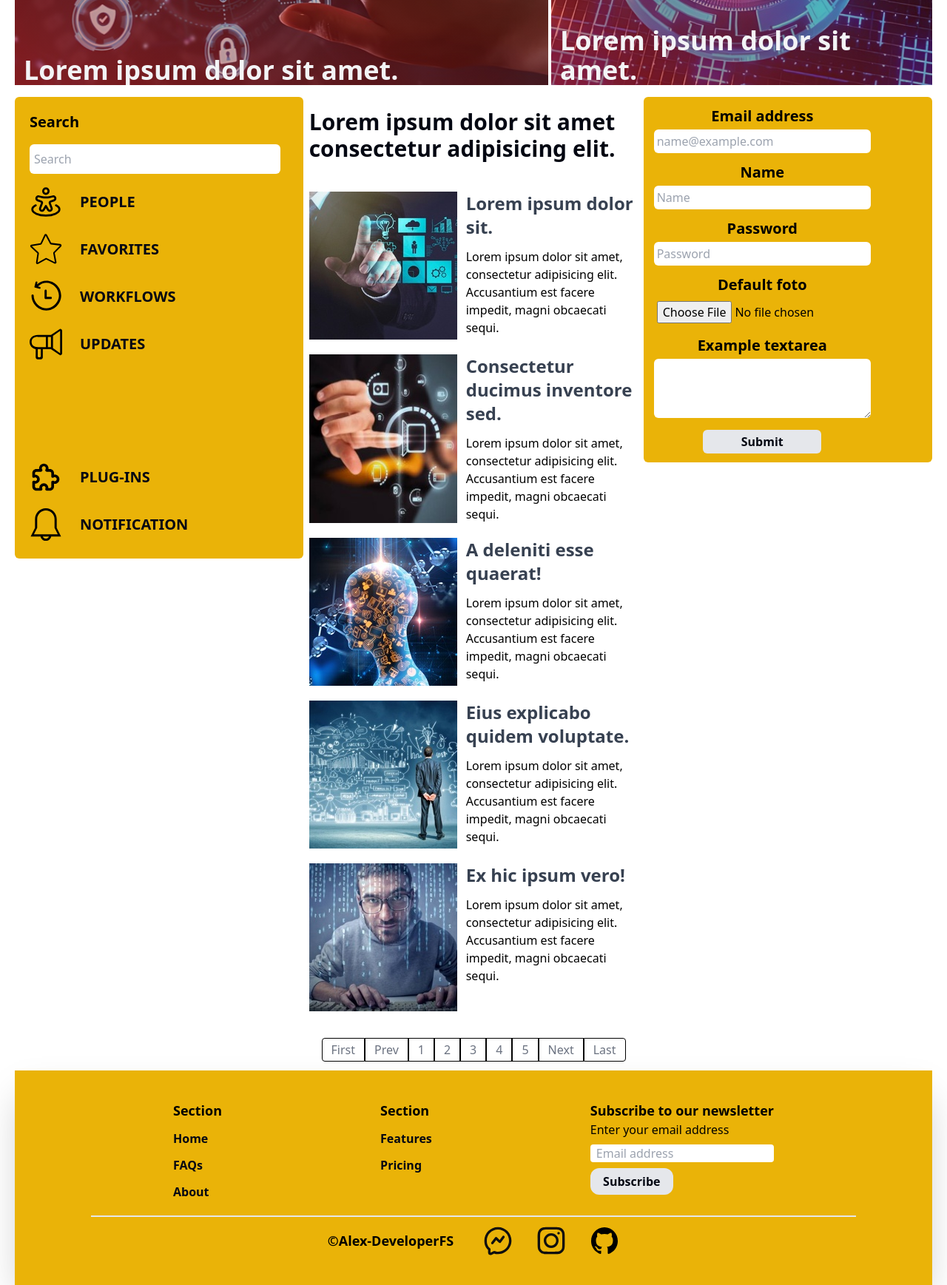
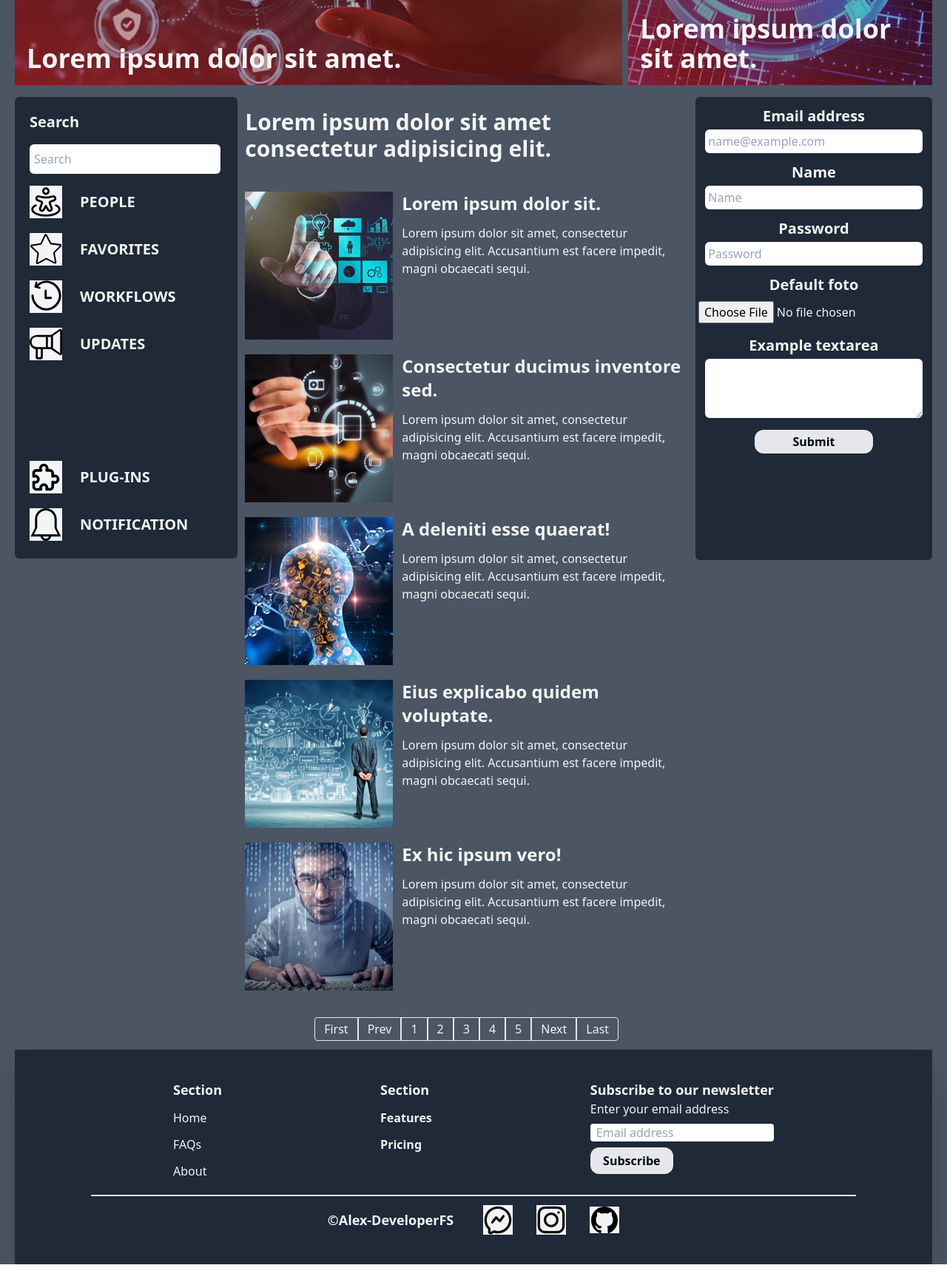
Before and after one commit to Alex-DeveloperFS/lesson_15-tailwindcss-, a website: page index.html in a window 1280 px wide. Shown: the part 349-2086 px from the top of the page at 74% size. After the commit the page ends 2058 px from the top, so only its background shows below. Drawn offline with nearby package versions, Linux system fonts and the light colour scheme.

Commit message:
almost finish commit

```diff
--- /dev/null
+++ b/assets/js/main.js
@@ -0,0 +1,6 @@
+$(document).ready(function () {
+  $('.btn-nav').click(function () {
+    $(this).toggleClass('active');
+    $('.nav-active').slideToggle(300);
+  });
+});
--- a/index.html
+++ b/index.html
@@ -1,5 +1,5 @@
 <!DOCTYPE html>
-<html lang="zxx">
+<html lang="zxx" class="dark">
 <head>
   <meta charset="UTF-8">
   <meta name="viewport" content="width=device-width, initial-scale=1.0">
@@ -9,67 +9,70 @@
 </head>
 <body>
 
+<div class="bg-gray-100 dark:bg-gray-600">
   <div class="xl:container mx-auto px-5">
 
     <header>
-    <div class=" flex justify-around items-center bg-yellow-500 py-2 shadow-2xl">
+
+        <div class="flex justify-evenly px-2 items-center bg-yellow-500 py-2 dark:bg-gray-800">
           <div class="flex items-center gap-10">
-
-
-
             <a href="#">
               <img class="w-12 h-12" src="assets/image/lion-svgrepo-com.svg" alt="logo">
             </a>
-        <nav class="hidden md:block">
+            <nav class="hidden md:block nav-active">
               <ul class="flex gap-7 uppercase">
-            <li><a class="text-gray-950 font-bold py-3 px-2 ease-in duration-75 hover:underline underline-offset-4  hover:text-gray-600" href="#">Home</a></li>
-            <li><a class="text-gray-950 font-bold py-3 px-2 ease-in duration-75 hover:underline underline-offset-4  hover:text-gray-600" href="#">About</a></li>
-            <li><a class="text-gray-950 font-bold py-3 px-2 ease-in duration-75 hover:underline underline-offset-4  hover:text-gray-600" href="#">Register</a></li>
+                <li><a class="navbar-link" href="#">Home</a></li>
+                <li><a class="navbar-link" href="#">About</a></li>
+                <li><a class="navbar-link" href="#">Register</a></li>
               </ul>
             </nav>
           </div>
 
           <div class="flex">
-        <nav class="hidden md:block">
+            <nav class="hidden md:block nav-active">
               <ul class="flex gap-7 uppercase">
-            <li><a class="text-gray-950 font-bold py-3 px-2 ease-in duration-75 hover:underline underline-offset-4  hover:text-gray-600" href="">Contact</a></li>
-            <li><a class="text-gray-950 font-bold py-3 px-2 ease-in duration-75 hover:underline underline-offset-4  hover:text-gray-600" href="">Sign In</a></li>
+                <li><a class="navbar-link" href="">Contact</a></li>
+                <li><a class="navbar-link" href="">Sign In</a></li>
               </ul>
             </nav>
+          </div>
+          <button class="md:hidden btn-nav">
+            <img class="" src="assets/image/icons8-hamburger-menu-50.png" alt="menu">
+          </button>
+        </div>
 
-      </div>
-    </div>
+
 
     </header>
 
     <main>
-    <section class="flex flex-row mt-4 gap-1 min-h-96">
+      <section class="flex gap-2 flex-col mt-4 lg:flex-row">
 
-      <div class="relative basis-7/12 overflow-hidden">
-        <a class="group" href="#">
-          <img class="absolute left-0 top-0 w-full h-full object-cover group-hover:scale-110" src="assets/image/img-1.jpg" alt="image">
-          <h2 class="z-10 px-3 absolute bottom-0 left-0 text-4xl font-semibold text-gray-100">Lorem ipsum dolor sit
+        <div class="relative h-64 overflow-hidden lg:h-96 lg:w-2/3">
+          <a class="absolute top-0 right-0 bottom-0 left-0 group" href="#">
+            <h2 class="absolute p-4 bottom-0 left-0 z-10  text-4xl font-semibold text-gray-100">Lorem ipsum dolor sit
               amet.</h2>
-          <div class="absolute left-0 top-0 w-full h-full bg-gradient-to-tr from-red-600/60"></div>
+            <img class="section__hero" src="assets/image/img-1.jpg" alt="image">
+            <div class="section__hero section__hero--opacity"></div>
           </a>
         </div>
 
-      <div class="relative basis-5/12 overflow-hidden">
-        <a class="group" href="">
-          <img class="absolute left-0 top-0 w-full h-full object-cover group-hover:scale-110" src="assets/image/img-2.jpg" alt="image">
-          <h2 class="z-10 px-3 absolute bottom-0 left-0 text-4xl font-semibold text-gray-100">Lorem ipsum dolor sit
+        <div class="relative h-64 overflow-hidden lg:h-96 lg:w-1/3">
+          <a class="absolute top-0 right-0 bottom-0 left-0 group" href="">
+            <h2 class="absolute bottom-0 left-0 p-4 z-10 text-4xl font-semibold text-gray-100">Lorem ipsum dolor sit
               amet.</h2>
-          <div class="absolute left-0 top-0 w-full h-full bg-gradient-to-tr from-red-600/60"></div>
+            <img class="section__hero" src="assets/image/img-2.jpg" alt="image">
+            <div class="section__hero section__hero--opacity"></div>
           </a>
         </div>
       </section>
 
-    <section class="flex flex-row mt-4">
-      <section class="basis-3/12 lg:basis-6/12 ">
+      <section class="flex flex-col md:flex-wrap md:flex-row lg:flex-row lg:flex-nowrap mt-4">
+        <section class="basis-full md:basis-6/12 md:order-first md:pr-1 lg:basis-3/12 lg:order-none">
 
-        <div class="bg-yellow-500 py-5 rounded-md">
+          <div class="bg-yellow-500 py-5 rounded-md dark:bg-gray-800  dark:text-gray-100">
 
-          <div class="flex flex-col gap-y-3 pl-5 mb-3">
+            <div class="flex  flex-col gap-y-3 pl-5 mb-3">
               <div class="flex flex-col">
                 <label class="font-bold text-xl mb-3" for="search-input" class="form-label">Search</label>
                 <input class="w-11/12 py-2 px-1.5 mt-1 rounded-md focus:outline-none" type="search" class="form-control"
@@ -77,53 +80,53 @@
               </div>
 
               <div class="flex items-center gap-4">
-              <img class="w-11" src="assets/image/left-nav/people-nearby-svgrepo-com.svg">
-              <a class="text-gray-950 text-xl font-bold uppercase py-3 px-2 ease-in duration-75 hover:underline underline-offset-4 hover:text-gray-600" href="#">People</a>
+                <img class="section__left--img" src="assets/image/left-nav/people-nearby-svgrepo-com.svg">
+                <a class="section__left--link" href="#">People</a>
               </div>
 
               <div class="flex items-center gap-4">
-              <img class="w-11" src="assets/image/left-nav/favorite-svgrepo-com.svg">
-              <a class="text-gray-950 text-xl font-bold uppercase py-3 px-2 ease-in duration-75 hover:underline underline-offset-4 hover:text-gray-600" href="#">Favorites</a>
+                <img class="section__left--img" src="assets/image/left-nav/favorite-svgrepo-com.svg">
+                <a class="section__left--link" href="#">Favorites</a>
               </div>
 
               <div class="flex items-center gap-4">
-              <img class="w-11"
+                <img class="section__left--img"
                      src="assets/image/left-nav/data-development-workflow-data-exploration-recently-opened-svgrepo-com.svg">
-              <a class="text-gray-950 text-xl font-bold uppercase py-3 px-2 ease-in duration-75 hover:underline underline-offset-4 hover:text-gray-600" href="#">Workflows</a>
+                <a class="section__left--link" href="#">Workflows</a>
               </div>
 
               <div class="flex items-center gap-4">
-              <img class="w-11" src="assets/image/left-nav/megaphone-svgrepo-com.svg">
-              <a class="text-gray-950 text-xl font-bold uppercase py-3 px-2 ease-in duration-75 hover:underline underline-offset-4 hover:text-gray-600" href="#">Updates</a>
+                <img class="section__left--img" src="assets/image/left-nav/megaphone-svgrepo-com.svg">
+                <a class="section__left--link" href="#">Updates</a>
               </div>
             </div>
 
             <div class="flex flex-col gap-y-3 pl-5 mt-32">
               <div class="flex items-center gap-4">
-              <img class="w-11" src="assets/image/left-nav/plugin-2-svgrepo-com.svg">
-              <a class="text-gray-950 text-xl font-bold uppercase py-3 px-2 ease-in duration-75 hover:underline underline-offset-4 hover:text-gray-600" href="#">Plug-ins</a>
+                <img class="section__left--img" src="assets/image/left-nav/plugin-2-svgrepo-com.svg">
+                <a class="section__left--link" href="#">Plug-ins</a>
               </div>
 
               <div class="flex items-center gap-4">
-              <img class="w-11" src="assets/image/left-nav/alert-svgrepo-com.svg">
-              <a class="text-gray-950 text-xl font-bold uppercase py-3 px-2 ease-in duration-75 hover:underline underline-offset-4 hover:text-gray-600" href="#">Notification</a>
+                <img class="section__left--img" src="assets/image/left-nav/alert-svgrepo-com.svg">
+                <a class="section__left--link" href="#">Notification</a>
               </div>
             </div>
           </div>
-
-
         </section>
 
-      <section class="basis-7/12 lg:basis-12/12 px-2">
+        <section class="basis-full md:basis-full lg:basis-12/12 md:order-last lg:basis-6/12 lg:order-none lg:px-1.5">
           <div class="flex flex-col mb-10  gap-5">
 
-          <h1 class="text-3xl font-bold text-gray-950 mt-4 mb-5">Lorem ipsum dolor sit amet consectetur adipisicing elit.</h1>
+            <h1 class="text-3xl font-bold text-gray-950 mt-4 mb-5 dark:text-gray-100">Lorem ipsum dolor sit amet
+              consectetur adipisicing elit.</h1>
 
             <article class="flex">
               <img class="" src="assets/image/img-3.jpg" width="200" height="200">
               <div class="flex flex-col gap-y-3 ml-3">
-              <h2 class="text-2xl font-semibold text-gray-700">Lorem ipsum dolor sit.</h2>
-              <p>Lorem ipsum dolor sit amet, consectetur adipisicing elit. Accusantium est facere impedit, magni
+                <h2 class="section__center--title">Lorem ipsum dolor sit.</h2>
+                <p class="dark:text-gray-100">Lorem ipsum dolor sit amet, consectetur adipisicing elit. Accusantium est
+                  facere impedit, magni
                   obcaecati sequi.</p>
               </div>
             </article>
@@ -131,8 +134,9 @@
             <article class="flex">
               <img class="" src="assets/image/img-4.jpg" width="200" height="200">
               <div class="flex flex-col gap-y-3 ml-3">
-              <h2 class="text-2xl font-semibold text-gray-700">Consectetur ducimus inventore sed.</h2>
-              <p>Lorem ipsum dolor sit amet, consectetur adipisicing elit. Accusantium est facere impedit, magni
+                <h2 class="section__center--title">Consectetur ducimus inventore sed.</h2>
+                <p class="dark:text-gray-100">Lorem ipsum dolor sit amet, consectetur adipisicing elit. Accusantium est
+                  facere impedit, magni
                   obcaecati sequi.</p>
               </div>
             </article>
@@ -140,8 +144,9 @@
             <article class="flex">
               <img class="" src="assets/image/img-5.jpg" width="200" height="200">
               <div class="flex flex-col gap-y-3 ml-3">
-              <h2 class="text-2xl font-semibold text-gray-700">A deleniti esse quaerat!</h2>
-              <p>Lorem ipsum dolor sit amet, consectetur adipisicing elit. Accusantium est facere impedit, magni
+                <h2 class="section__center--title">A deleniti esse quaerat!</h2>
+                <p class="dark:text-gray-100">Lorem ipsum dolor sit amet, consectetur adipisicing elit. Accusantium est
+                  facere impedit, magni
                   obcaecati sequi.</p>
               </div>
             </article>
@@ -149,8 +154,9 @@
             <article class="flex">
               <img class="" src="assets/image/img-6.jpg" width="200" height="200">
               <div class="flex flex-col gap-y-3 ml-3">
-              <h2 class="text-2xl font-semibold text-gray-700">Eius explicabo quidem voluptate.</h2>
-              <p>Lorem ipsum dolor sit amet, consectetur adipisicing elit. Accusantium est facere impedit, magni
+                <h2 class="section__center--title">Eius explicabo quidem voluptate.</h2>
+                <p class="dark:text-gray-100">Lorem ipsum dolor sit amet, consectetur adipisicing elit. Accusantium est
+                  facere impedit, magni
                   obcaecati sequi.</p>
               </div>
             </article>
@@ -158,8 +164,9 @@
             <article class="flex">
               <img class="" src="assets/image/img-7.jpg" width="200" height="200">
               <div class="flex flex-col gap-y-3 ml-3">
-              <h2 class="text-2xl font-semibold text-gray-700">Ex hic ipsum vero!</h2>
-              <p>Lorem ipsum dolor sit amet, consectetur adipisicing elit. Accusantium est facere impedit, magni
+                <h2 class="section__center--title">Ex hic ipsum vero!</h2>
+                <p class="dark:text-gray-100">Lorem ipsum dolor sit amet, consectetur adipisicing elit. Accusantium est
+                  facere impedit, magni
                   obcaecati sequi.</p>
               </div>
             </article>
@@ -167,60 +174,58 @@
 
           <div>
             <ul class="flex justify-center">
-            <li><a class="border border-black hover:bg-gray-200 text-gray-500 hover:text-gray-700 px-3 py-1 rounded-l">First</a>
-            </li>
-            <li><a class="border border-black hover:bg-gray-200 text-gray-500 hover:text-gray-700 px-3 py-1 ">Prev</a>
-            </li>
-            <li><a class="border border-black hover:bg-gray-200 text-gray-500 hover:text-gray-700 px-3 py-1 ">1</a></li>
-            <li><a class="border border-black hover:bg-gray-200 text-gray-500 hover:text-gray-700 px-3 py-1 ">2</a></li>
-            <li><a class="border border-black hover:bg-gray-200 text-gray-500 hover:text-gray-700 px-3 py-1 ">3</a></li>
-            <li><a class="border border-black hover:bg-gray-200 text-gray-500 hover:text-gray-700 px-3 py-1 ">4</a></li>
-            <li><a class="border border-black hover:bg-gray-200 text-gray-500 hover:text-gray-700 px-3 py-1 ">5</a></li>
-            <li><a class="border border-black hover:bg-gray-200 text-gray-500 hover:text-gray-700 px-3 py-1 ">Next</a>
-            </li>
-            <li><a class="border border-black hover:bg-gray-200 text-gray-500 hover:text-gray-700 px-3 py-1 rounded-r">Last</a>
-            </li>
+              <li><a class="section__center--pagination rounded-l">First</a></li>
+              <li><a class="section__center--pagination">Prev</a></li>
+              <li><a class="section__center--pagination">1</a></li>
+              <li><a class="section__center--pagination">2</a></li>
+              <li><a class="section__center--pagination">3</a></li>
+              <li><a class="section__center--pagination">4</a></li>
+              <li><a class="section__center--pagination">5</a></li>
+              <li><a class="section__center--pagination">Next</a></li>
+              <li><a class="section__center--pagination rounded-r">Last</a></li>
             </ul>
           </div>
         </section>
 
-      <section class="basis-2/12 lg:basis-6/12">
+        <section class="basis-full mt-5 md:mt-0 md:basis-6/12 md:-order-1 md:pl-1 lg:basis-3/12 lg:order-none">
 
-        <div class="flex flex-col content-start gap-y-3 py-3 bg-yellow-500 rounded-md">
+          <div
+            class="flex flex-col items-center gap-y-3  py-3 bg-yellow-500 rounded-md md:pb-36 dark:bg-gray-800  dark:text-gray-100">
 
-          <div class="flex flex-col  items-center w-80">
+            <div class="flex flex-col  items-center w-full">
               <label class="font-bold text-xl" for="email-input" class="form-label">Email address</label>
-            <input class="w-11/12 p-1 mt-1 rounded-md focus:outline-none" type="email" class="form-control"
+              <input class="section__right--input" type="email" class="form-control"
                      id="email-input" placeholder="name@example.com">
             </div>
 
-          <div class="flex flex-col items-center w-80">
+            <div class="flex flex-col items-center w-full">
               <label class="font-bold text-xl" for="name-input" class="form-label">Name</label>
-            <input class="w-11/12 p-1 mt-1 rounded-md focus:outline-none" type="text" class="form-control"
+              <input class="section__right--input" type="text" class="form-control"
                      id="name-input" placeholder="Name">
             </div>
 
-          <div class="flex flex-col items-center w-80">
+            <div class="flex flex-col items-center w-full">
               <label class="font-bold text-xl" for="password-input" class="form-label">Password</label>
-            <input class="w-11/12 p-1 mt-1 rounded-md focus:outline-none" type="password" class="form-control"
+              <input class="section__right--input" type="password" class="form-control"
                      id="password-input" placeholder="Password">
             </div>
 
-          <div class="flex flex-col items-center w-80">
+            <div class="flex flex-col items-center w-full">
               <label class="font-bold text-xl" for="formFile" class="form-label">Default foto</label>
-            <input class="w-11/12 p-1 mt-1 rounded-md focus:outline-none" class="form-control" type="file"
+              <input class="p-1 mt-1 rounded-md focus:outline-none" class="form-control" type="file"
                      id="formFile">
             </div>
 
-          <div class="flex flex-col items-center w-80">
+            <div class="flex flex-col items-center w-full">
               <label class="font-bold text-xl" for="exampleFormControlTextarea1" class="form-label">Example
                 textarea</label>
-            <textarea class="w-11/12 p-1 mt-1 rounded-md focus:outline-none" id="exampleFormControlTextarea1"
-                      rows="3"></textarea>
+              <textarea class="section__right--input " id="exampleFormControlTextarea1" rows="3"></textarea>
             </div>
 
-          <div class="flex flex-col items-center w-80">
-            <button class="w-6/12 p-1 mt-1 rounded-md  bg-gray-200 text-gray-950 font-bold  rounded-xl hover:bg-gray-400 ease-in duration-150 hover:text-gray-50" type="submit">Submit
+            <div class="flex flex-col items-center w-full">
+              <button
+                class="w-6/12 p-1 mt-1 rounded-md  bg-gray-200 text-gray-950 font-bold  rounded-xl hover:bg-gray-400 ease-in duration-150 hover:text-gray-50"
+                type="submit">Submit
               </button>
             </div>
           </div>
@@ -228,48 +233,60 @@
       </section>
     </main>
 
-  <footer class="mt-4 py-10 bg-yellow-500 shadow-2xl">
+    <footer class="mt-4 py-10 bg-yellow-500 shadow-2xl dark:bg-gray-800   dark:text-gray-100">
       <div class="flex justify-evenly pb-5">
         <div>
           <h5 class="font-bold text-lg">Section</h5>
           <ul class="flex flex-col gap-y-3 mt-3">
-          <li><a class="text-gray-950 font-bold py-3  ease-in duration-150 hover:underline underline-offset-4  hover:text-gray-600" href="#">Home</a></li>
-          <li><a class="text-gray-950 font-bold py-3  ease-in duration-150 hover:underline underline-offset-4  hover:text-gray-600" href="#">FAQs</a></li>
-          <li><a class="text-gray-950 font-bold py-3  ease-in duration-150 hover:underline underline-offset-4  hover:text-gray-600" href="#">About</a></li>
+            <li><a class="footer--link" href="#">Home</a></li>
+            <li><a class="footer--link" href="#">FAQs</a></li>
+            <li><a class="" href="#">About</a></li>
           </ul>
         </div>
 
         <div>
           <h5 class="font-bold text-lg">Section</h5>
           <ul class="flex flex-col gap-y-3 mt-3">
-          <li><a class="text-gray-950 font-bold py-3 ease-in duration-150 hover:underline underline-offset-4  hover:text-gray-600" href="#">Features</a></li>
-          <li><a class="text-gray-950 font-bold py-3 ease-in duration-150 hover:underline underline-offset-4  hover:text-gray-600" href="#">Pricing</a></li>
+            <li><a class="footer__link" href="#">Features</a></li>
+            <li><a class="footer__link" href="#">Pricing</a></li>
           </ul>
         </div>
 
         <div class="flex flex-col">
           <form class="">
             <h5 class="font-bold text-lg gap">Subscribe to our newsletter</h5>
-
             <div class="flex flex-col justify-start">
               <label for="email">Enter your email address</label>
               <input class="mt-2 rounded ps-2 focus:outline-none" id="email" type="text" placeholder="Email address">
-            <button class="w-28 mt-2 p-1.5 bg-gray-200 text-gray-950 font-bold  rounded-xl hover:bg-gray-400 ease-in duration-150 hover:text-gray-50" type="button">Subscribe</button>
+              <button
+                class="w-28 mt-2 p-1.5 bg-gray-200 text-gray-950 font-bold  rounded-xl hover:bg-gray-400 ease-in duration-150 hover:text-gray-50"
+                type="button">Subscribe
+              </button>
             </div>
           </form>
         </div>
       </div>
 
       <div class="border-t-2 flex mx-auto w-10/12 justify-center items-center gap-10 pt-3">
-      <a class="font-bold text-lg ease-in duration-150 hover:underline underline-offset-8  hover:text-gray-600" href="#">&copy;Alex-DeveloperFS</a>
+        <a class="font-bold text-lg ease-in duration-150 hover:underline underline-offset-8  hover:text-gray-600"
+           href="#">&copy;Alex-DeveloperFS</a>
         <ul class="flex items-center justify-center gap-8">
-        <li><a href="#"><img class="hover:scale-150 ease-in duration-150 w-10 h-10" src="assets/image/facebook-messenger-svgrepo-com.svg"></a></li>
-        <li><a href="#"><img class="hover:scale-150 ease-in duration-150 w-10 h-10" src="assets/image/instagram-svgrepo-com.svg"></a></li>
-        <li><a href="#"><img class="hover:scale-150 ease-in duration-150 w-10 h-9" src="assets/image/github-142-svgrepo-com.svg"></a></li>
+          <li><a href="#"><img class="footer__link--social w-10 h-10 "
+                               src="assets/image/facebook-messenger-svgrepo-com.svg"></a></li>
+          <li><a href="#"><img class="footer__link--social w-10 h-10 " src="assets/image/instagram-svgrepo-com.svg"></a>
+          </li>
+          <li><a href="#"><img class="footer__link--social w-10 h-9 " src="assets/image/github-142-svgrepo-com.svg"></a>
+          </li>
         </ul>
       </div>
     </footer>
+
   </div>
+</div>
+
+<script src="https://code.jquery.com/jquery-3.7.1.min.js"></script>
+
+<script src="assets/js/main.js"></script>
 
 </body>
 </html>
--- a/src/input.css
+++ b/src/input.css
@@ -1,3 +1,43 @@
 @tailwind base;
 @tailwind components;
 @tailwind utilities;
+
+.navbar-link {
+  @apply text-gray-950 font-bold py-3 px-2 transition duration-300 hover:underline underline-offset-4  hover:text-gray-600 dark:text-gray-100
+}
+
+.section__hero {
+  @apply absolute left-0 top-0 w-full h-full object-cover transition duration-300 group-hover:scale-110
+}
+
+.section__hero--opacity {
+  @apply transition duration-300 bg-gradient-to-tr from-red-600/60 group-hover:bg-black group-hover:opacity-50
+}
+
+.section__left--img {
+  @apply w-11 dark:bg-gray-100
+}
+
+.section__left--link {
+  @apply text-gray-950 text-xl font-bold uppercase py-3 px-2 transition duration-300 hover:underline underline-offset-4 hover:text-gray-600 dark:text-gray-100
+}
+
+.section__center--title {
+  @apply text-2xl font-semibold text-gray-700 dark:text-gray-100
+}
+
+.section__center--pagination {
+  @apply border border-black hover:bg-gray-200 text-gray-500 hover:text-gray-700 px-3 py-1 dark:border-gray-200 dark:text-gray-100
+}
+
+.section__right--input {
+  @apply w-11/12 p-1 mt-1 rounded-md focus:outline-none
+}
+
+.footer__link {
+  @apply text-gray-950 font-bold py-3  transition duration-300 hover:underline underline-offset-4  hover:text-gray-600 dark:text-gray-100
+}
+
+.footer__link--social {
+  @apply hover:scale-150 transition duration-300 dark:bg-gray-100
+}
--- a/tailwind.config.js
+++ b/tailwind.config.js
@@ -1,6 +1,7 @@
 /** @type {import('tailwindcss').Config} */
 module.exports = {
   content: ['*.html'],
+  darkMode: 'selector',
   theme: {
     extend: {},
   },
```
Also changed, not shown: assets/css/style.css (+61 -0 lines), assets/image/icons8-hamburger-menu-50.png (added), dist/output.css. Lines whose indentation alone changed are shown as unchanged.
